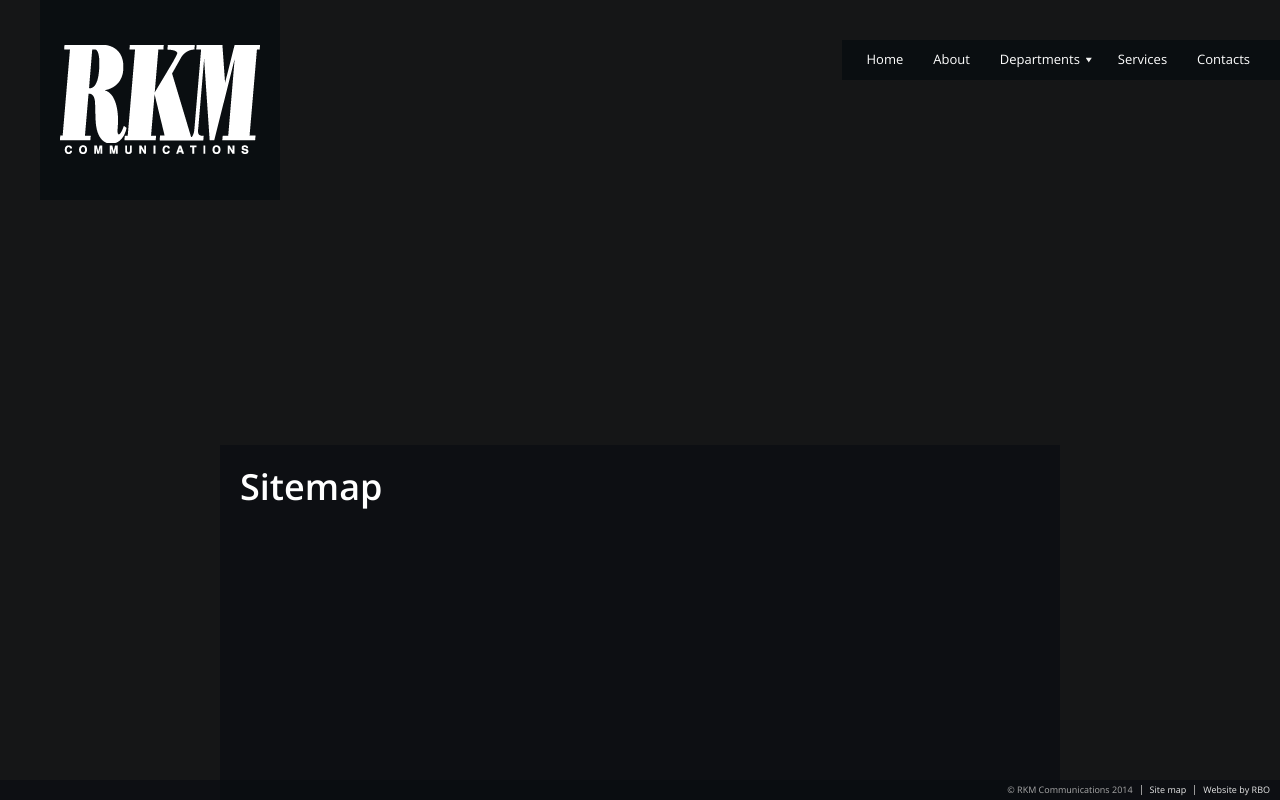
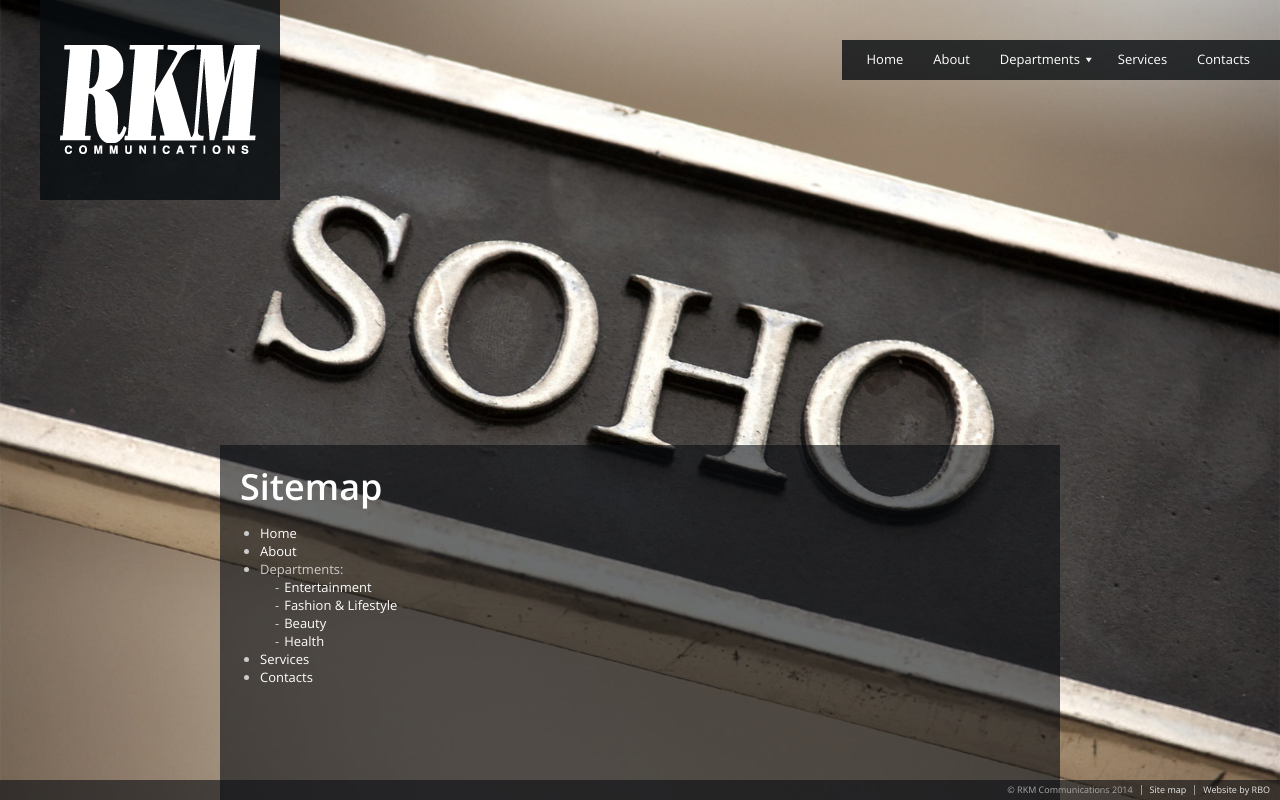
Before and after one commit to rodrigograf/rkm, a PHP site: page /sitemap.html in a window 1280 px wide. Run offline with PHP 8.4, Linux system fonts and the light colour scheme; some libraries are stand-ins or nearby versions.

Commit message:
Final changes

```diff
--- a/css/style.css
+++ b/css/style.css
@@ -80,12 +80,22 @@
 	text-transform:uppercase;
 }
 
-ul.list {
+ul.list, ul.sublist {
 	padding:0 0 0 20px;
 }
 
 ul.list li {
 	list-style:disc;
+}
+
+ul.sublist li {
+	list-style:none;
+}
+
+ul.sublist li:before {
+	content:"-";
+    position:relative;
+    left:-5px;
 }
 
 ul.list.left {
@@ -436,6 +446,10 @@
 	background:url(../images/bg-contacts.jpg) no-repeat center fixed;
 }
 
+.background .sitemap {
+	background:url(../images/bg-sitemap.jpg) no-repeat center fixed;
+}
+
 .background .photo {
 	-webkit-background-size:cover !important;
 	-moz-background-size:cover !important;
--- a/index.html
+++ b/index.html
@@ -46,7 +46,7 @@
                 	<div class="photo">
                     	<a href="fashion.html"><img src="images/photo-fashion.jpg" /></a>
                     </div>
-                    <h2><a href="fashion.html">Fashion &amp; Lifestile PR</a></h2>
+                    <h2><a href="fashion.html">Fashion &amp; Lifestyle PR</a></h2>
                     <p><a href="fashion.html">From high street to luxury, the RKM Fashion & Lifestyle PR department works with a diverse portfolio of clients&hellip;</a></p>
                 </div>
                 <div class="box">
--- a/sitemap.html
+++ b/sitemap.html
@@ -14,6 +14,9 @@
 </head>
 <body>
 	<div class="content">
+        <div class="background">
+        	<div class="photo sitemap active"></div>
+        </div>
         <div class="logo">
             <h1><a href="index.html">RKM Communications</a></h1>
         </div>
@@ -37,6 +40,22 @@
         <div class="container bottom">
             <div class="page wide">
             	<h1>Sitemap</h1>
+                <ul class='list'>
+                	<li><a href='../'>Home</a></li>
+                    <li><a href='../about'>About</a></li>
+                    <li>
+                        Departments:
+                        <ul class='sublist'>
+                            <li><a href='../entertainment'>Entertainment</a></li>
+                            <li><a href='../fashion'>Fashion &amp; Lifestyle</a></li>
+                            <li><a href='../beauty'>Beauty</a></li>
+                            <li><a href='../health'>Health</a></li>
+                        </ul>
+                    </li>
+                    <li><a href='../services'>Services</a></li>
+                    <li><a href='../contacts'>Contacts</a></li>
+                </ul>
+                <div class='clear'></div>
             </div>
         </div>
         <div class="credits">Client: <strong>Client 1</strong></div>
```
Also changed, not shown: images/bg-entertainment-6.jpg, images/bg-sitemap.jpg (added).
